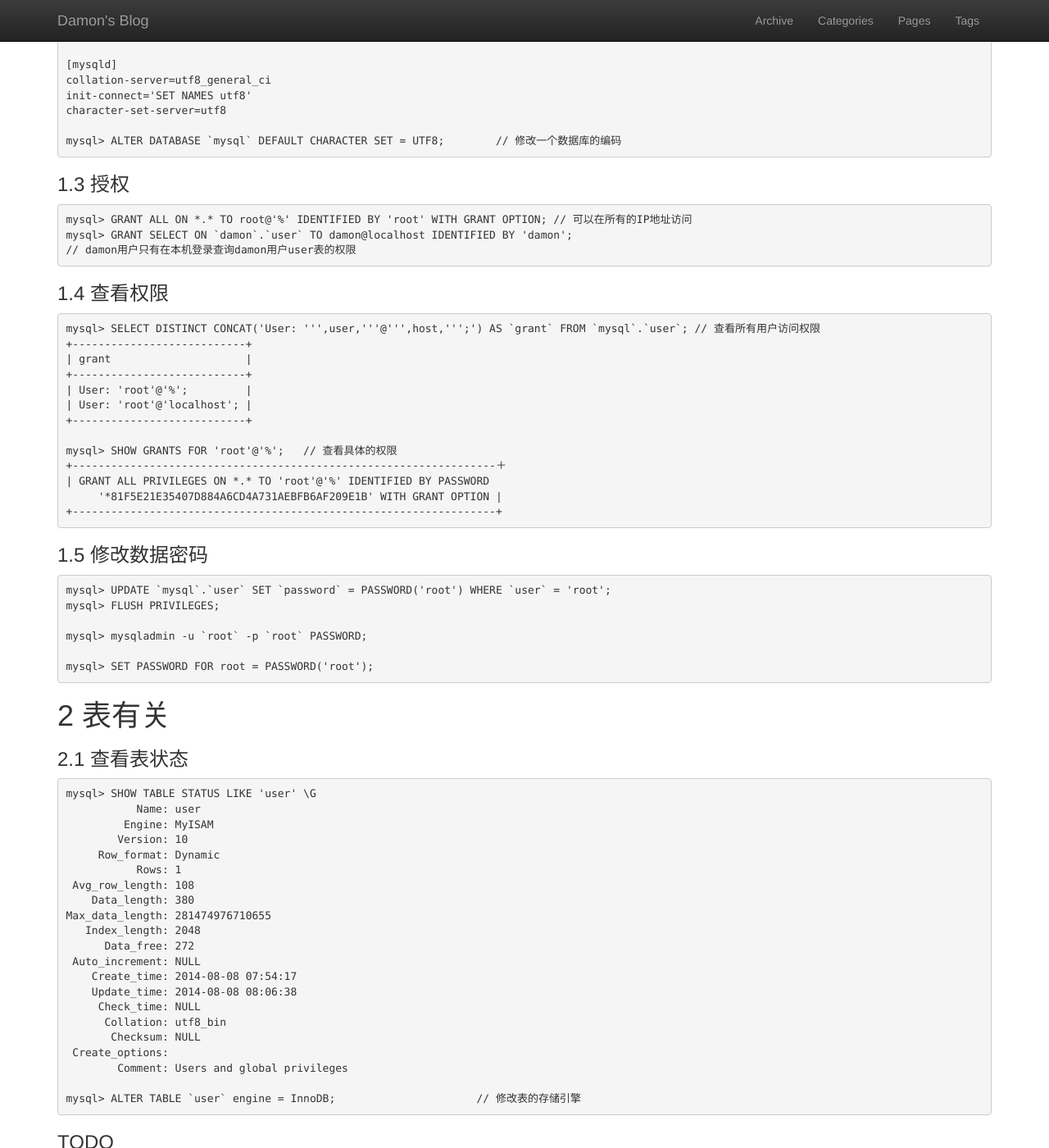
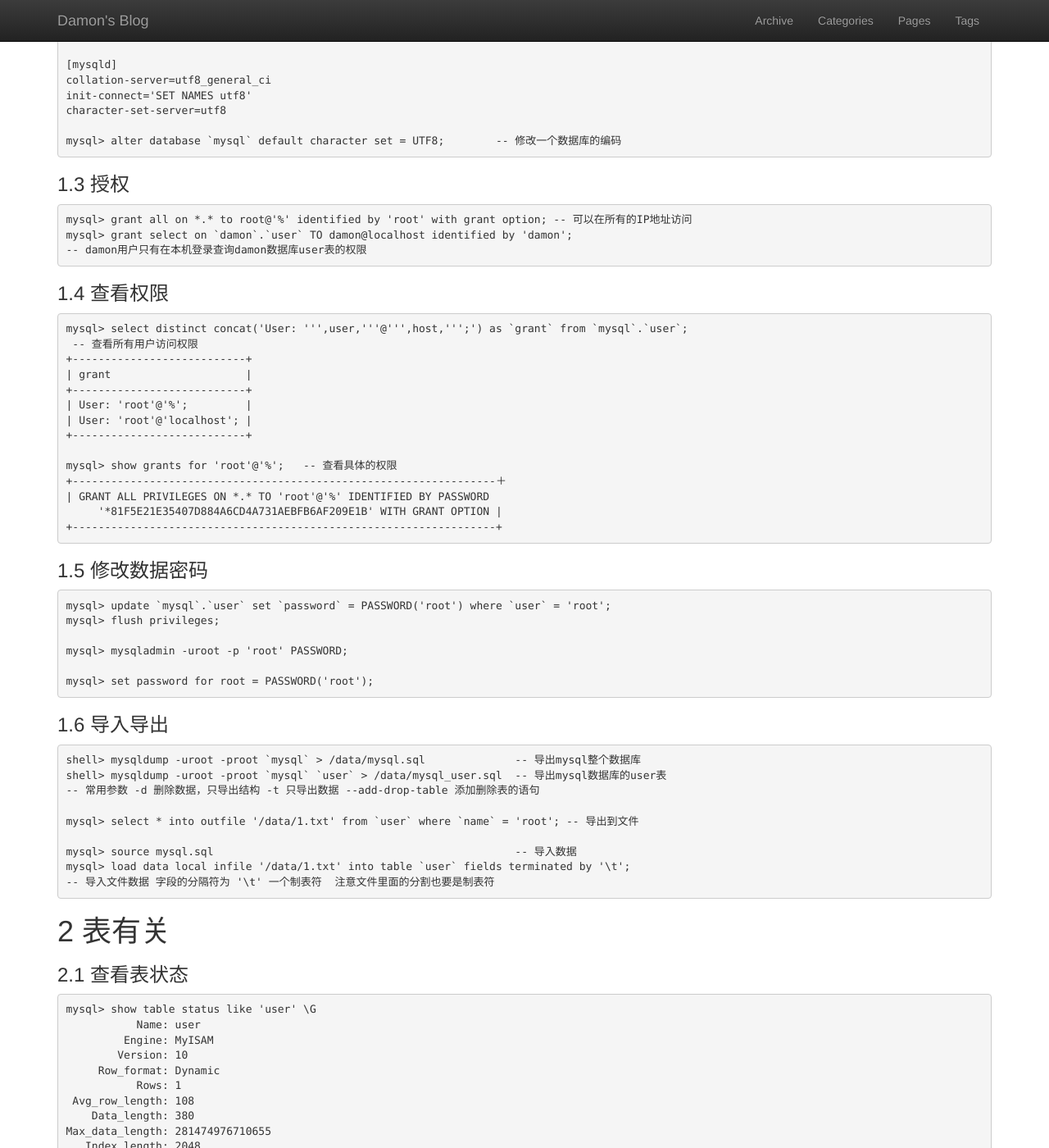
Before and after one commit to dong111/damonliu.github.io, a Jekyll site: the page built from _posts/2015-01-08-mysql-operate.md, in a window 1280 px wide and 1400 px high, scrolled down 942 px. Shown: the whole window at 82% size. Built offline with Jekyll 4.4.1, drawn with Linux system fonts in a browser that asks for light colours; nearby versions of some CDN libraries; library files that are not in the unit come from our copies; Markdown is read by kramdown in place of the engine named in the settings; comment, search, counter and statistics services are not loaded; some of the changed text lies outside the part shown.

Commit message:
refine mysql comments

````diff
--- a/_posts/2015-01-08-mysql-operate.md
+++ b/_posts/2015-01-08-mysql-operate.md
@@ -48,19 +48,20 @@ collation-server=utf8_general_ci
 init-connect='SET NAMES utf8'
 character-set-server=utf8
 
-mysql> ALTER DATABASE `mysql` DEFAULT CHARACTER SET = UTF8;        // 修改一个数据库的编码
+mysql> alter database `mysql` default character set = UTF8;        -- 修改一个数据库的编码
 ```
 
 ### 1.3 授权
 ```mysql
-mysql> GRANT ALL ON *.* TO root@'%' IDENTIFIED BY 'root' WITH GRANT OPTION; // 可以在所有的IP地址访问
-mysql> GRANT SELECT ON `damon`.`user` TO damon@localhost IDENTIFIED BY 'damon';
-// damon用户只有在本机登录查询damon用户user表的权限
+mysql> grant all on *.* to root@'%' identified by 'root' with grant option; -- 可以在所有的IP地址访问
+mysql> grant select on `damon`.`user` TO damon@localhost identified by 'damon';
+-- damon用户只有在本机登录查询damon数据库user表的权限
 ```
 
 ### 1.4 查看权限
 ```mysql
-mysql> SELECT DISTINCT CONCAT('User: ''',user,'''@''',host,''';') AS `grant` FROM `mysql`.`user`; // 查看所有用户访问权限
+mysql> select distinct concat('User: ''',user,'''@''',host,''';') as `grant` from `mysql`.`user`;
+ -- 查看所有用户访问权限
 +---------------------------+
 | grant                     |
 +---------------------------+
@@ -68,7 +69,7 @@ mysql> SELECT DISTINCT CONCAT('User: ''',user,'''@''',host,''';') AS `grant` FRO
 | User: 'root'@'localhost'; |
 +---------------------------+
 
-mysql> SHOW GRANTS FOR 'root'@'%';   // 查看具体的权限
+mysql> show grants for 'root'@'%';   -- 查看具体的权限
 +------------------------------------------------------------------＋
 | GRANT ALL PRIVILEGES ON *.* TO 'root'@'%' IDENTIFIED BY PASSWORD
      '*81F5E21E35407D884A6CD4A731AEBFB6AF209E1B' WITH GRANT OPTION |
@@ -77,19 +78,33 @@ mysql> SHOW GRANTS FOR 'root'@'%';   // 查看具体的权限
 
 ### 1.5 修改数据密码
 ```mysql
-mysql> UPDATE `mysql`.`user` SET `password` = PASSWORD('root') WHERE `user` = 'root';
-mysql> FLUSH PRIVILEGES;
+mysql> update `mysql`.`user` set `password` = PASSWORD('root') where `user` = 'root';
+mysql> flush privileges;
 
-mysql> mysqladmin -u `root` -p `root` PASSWORD;
+mysql> mysqladmin -uroot -p 'root' PASSWORD;
 
-mysql> SET PASSWORD FOR root = PASSWORD('root');
+mysql> set password for root = PASSWORD('root');
 ```
+
+### 1.6 导入导出
+```mysql
+shell> mysqldump -uroot -proot `mysql` > /data/mysql.sql              -- 导出mysql整个数据库
+shell> mysqldump -uroot -proot `mysql` `user` > /data/mysql_user.sql  -- 导出mysql数据库的user表
+-- 常用参数 -d 删除数据，只导出结构 -t 只导出数据 --add-drop-table 添加删除表的语句
+
+mysql> select * into outfile '/data/1.txt' from `user` where `name` = 'root'; -- 导出到文件
+
+mysql> source mysql.sql                                               -- 导入数据
+mysql> load data local infile '/data/1.txt' into table `user` fields terminated by '\t';
+-- 导入文件数据 字段的分隔符为 '\t' 一个制表符  注意文件里面的分割也要是制表符
+```
+
 
 # 2 表有关
 
 ### 2.1 查看表状态
 ```mysql
-mysql> SHOW TABLE STATUS LIKE 'user' \G
+mysql> show table status like 'user' \G
            Name: user
          Engine: MyISAM
         Version: 10
@@ -108,9 +123,30 @@ Max_data_length: 281474976710655
        Checksum: NULL
  Create_options:
         Comment: Users and global privileges
-
-mysql> ALTER TABLE `user` engine = InnoDB;                      // 修改表的存储引擎
 ```
 
 
+### 2.2 表复制
+```mysql
+mysql> create table `user3` select * from `user`;       -- 复制表结构和数据，但是没有复制 primary key 等
+
+mysql> create table `user1` like `user`;
+mysql> create table `user2` select * from `user` where 1 = 2
+-- 这两个都是复制旧表的结构，不添加数据，会把主键设置也拷贝过来
+
+mysql> insert into `user1` select * from `user`;        -- 拷贝数据，表结构要一样
+mysql> insert into user1(`name`, `password`) select `name`, `password` from user; -- 表结构不一样
+
+mysql> show create table `user` \G;                     -- 可以查看见表语句，拷贝出来创建新表
+```
+
+### 2.3 表修改
+```mysql
+mysql> alter table `user` engine = InnoDB;                      -- 修改表的存储引擎
+mysql> alter table `user` change clomun `id` `user_id` int(11) not null auto_increment,drop primary key,add primary key using btree(`user_id`);                                     -- 修改列名称，主键的话删除索引重新建立
+mysql> alter table `user` modify column `id` int(11) not null auto_increment; -- 修改列属性
+mysql> alter table `user` drop column `password`;               -- 删除列
+mysql> alter table `users` add column `password` varchar(65) not null after `name`;        -- 添加新列
+```
+
 ### TODO
````
Also changed, not shown: _posts/2015-01-07-mysql-variables.md (+28 -28 lines).
